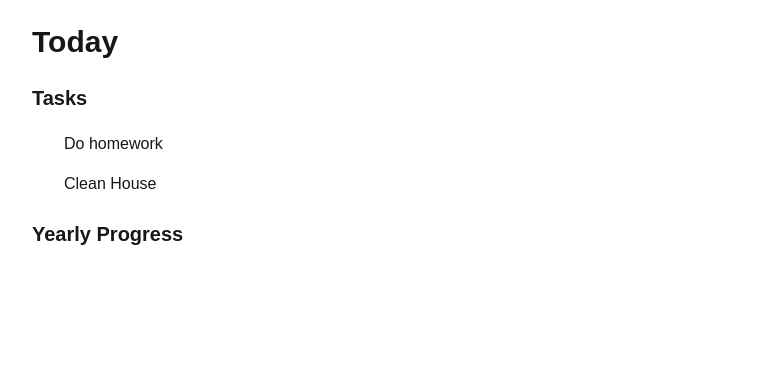
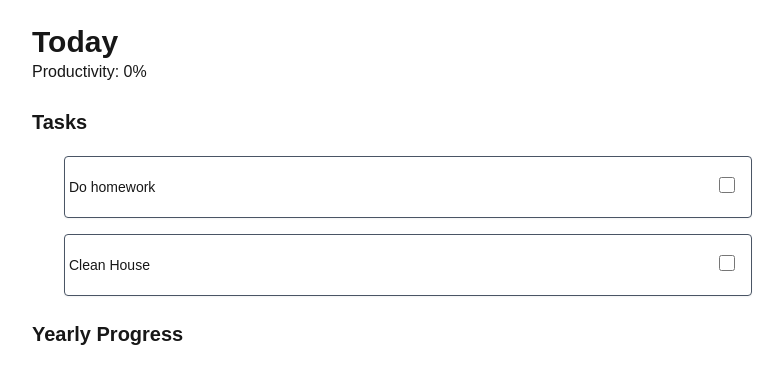
Before and after one commit to tltnsk/productivity-plus, a Next.js app: page / in a window 1280 px wide. Shown: the top 384 px of the page, without its empty margins (248-1031 px from the left). Built offline with nearby package versions, Linux system fonts and the light colour scheme.

Commit message:
Add TaskItem

```diff
--- a/src/app/page.tsx
+++ b/src/app/page.tsx
@@ -1,5 +1,6 @@
 import { Task } from "@/lib/types";
 import TaskList from "@/components/TaskList";
+import { calculateProductivityScore } from "@/lib/scores";
 export default function Home() {
   const task1: Task = {
     id: "1",
@@ -22,6 +23,7 @@ export default function Home() {
   return (
     <main className="p-6 max-w-3xl mx-auto">
       <h1 className="text-3xl font-bold">Today</h1>
+      <p>Productivity: {calculateProductivityScore(tasks)}%</p>
 
       <section className="mt-6">
         <h2 className="text-xl font-semibold">Tasks</h2>
--- /dev/null
+++ b/src/components/TaskItem.tsx
@@ -0,0 +1,23 @@
+import { Task } from "@/lib/types";
+
+type TaskItemProps = {
+  task: Task;
+};
+
+export default function TaskItem({ task }: TaskItemProps) {
+  return (
+    <div className="flex justify-between space-x-3.5 space-y-4 bg-neutral-primary-soft border rounded-sm border-gray-600 rounded-base shadow-xs">
+      <label className="p-1">
+        <p className="w-full text-sm font-medium text-heading mt-4">
+          {task.description}
+        </p>
+      </label>
+      <input
+        type="checkbox"
+        value=""
+        name="bordered-checkbox"
+        className="w-4 h-4 mt-5 me-4 border border-default-medium rounded-xs bg-neutral-secondary-medium focus:ring-2 focus:ring-brand-soft"
+      ></input>
+    </div>
+  );
+}
--- a/src/components/TaskList.tsx
+++ b/src/components/TaskList.tsx
@@ -1,5 +1,5 @@
 import { Task } from "@/lib/types";
-
+import TaskItem from "@/components/TaskItem";
 // Accept Task[] as props
 // Render task description in a list
 
@@ -11,7 +11,9 @@ export default function TaskList({ tasks }: TaskListProps) {
   return (
     <ul className="space-y-4 mt-5 ml-8">
       {tasks.map((task) => (
-        <li key={task.id}>{task.description}</li>
+        <li key={task.id}>
+          <TaskItem task={task} />
+        </li>
       ))}
     </ul>
   );
```
